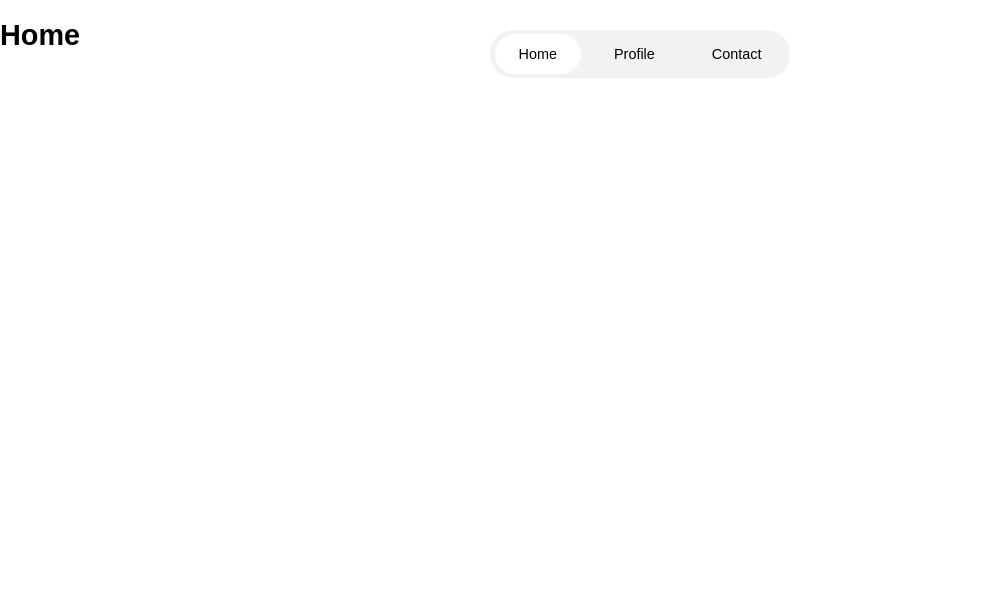
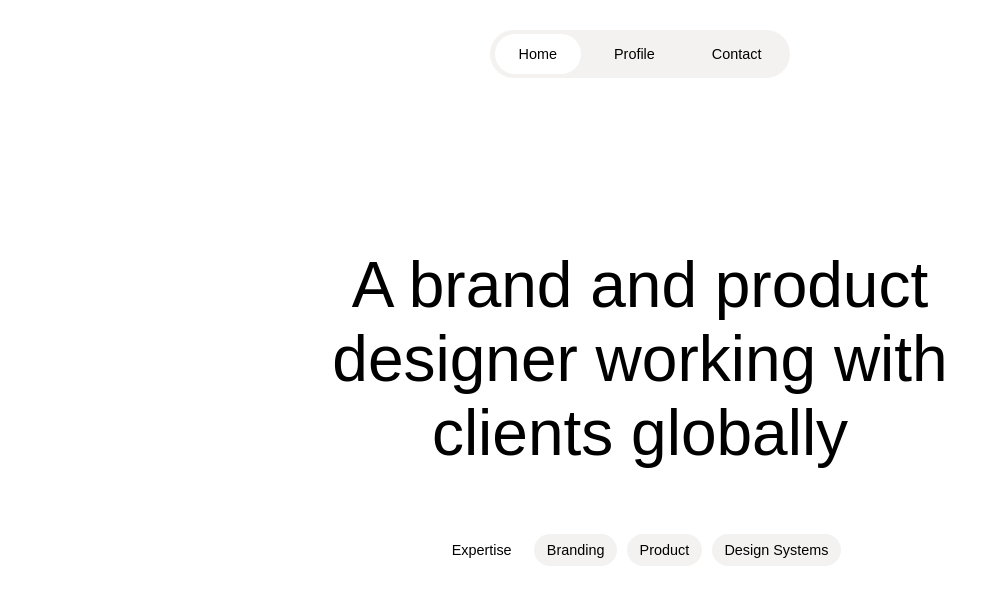
Before and after one commit to adpol95/oh-studio-project, a React (Create React App) app: page / in a window 1280 px wide. Shown: the top 604 px of the page, without its empty margins (0-1006 px from the left). Built offline with nearby package versions, Linux system fonts and the light colour scheme.

Commit message:
Start to create home page

```diff
--- a/src/App.css
+++ b/src/App.css
@@ -26,10 +26,54 @@
   text-decoration: none;
 }
 
+.welcomeText {
+  display: flex;
+  flex-direction: column;
+  align-items: center;
+}
+.welcomeText .bigText {
+  text-align: center;
+  padding: 0 30px;
+  max-width: 620px;
+}
+@media (max-width: 810px) {
+  .welcomeText .bigText {
+    font-size: 2rem;
+  }
+}
+@media (min-width: 810.2px) and (max-width: 1200px) {
+  .welcomeText .bigText {
+    font-size: 3rem;
+    text-align: center;
+  }
+}
+@media (min-width: 1200.2px) {
+  .welcomeText .bigText {
+    font-size: 4rem;
+  }
+}
+
+.listOfWelcomeText {
+  display: flex;
+}
+.listOfWelcomeText div {
+  margin: 0 0.3rem;
+  background: rgba(232, 229, 228, 0.5019607843);
+  padding: 0.5rem 0.8rem;
+  border-radius: 1.3rem;
+}
+@media (max-width: 810px) {
+  .listOfWelcomeText {
+    display: none;
+  }
+}
+
 body {
   height: 2000px;
   font-family: sans-serif;
   font-size: 0.9rem;
+  padding: 2rem;
+  margin-top: 9.5rem;
 }
 
 /*# sourceMappingURL=App.css.map */
--- a/src/App.js
+++ b/src/App.js
@@ -8,9 +8,9 @@ function App() {
   return (
     <div>
       <Header/>
-      <main>
+      <div>
         <Outlet/>
-      </main>
+      </div>
     </div>
   )
 }
--- a/src/App.scss
+++ b/src/App.scss
@@ -1,7 +1,10 @@
 @import 'Header';
+@import 'home';
 
 body {
   height: 2000px;
   font-family: sans-serif;
   font-size: 0.9rem;
+  padding: 2rem;
+  margin-top: 9.5rem;
 }
--- a/src/Header.js
+++ b/src/Header.js
@@ -27,26 +27,27 @@ function Header() {
   const [activeHead, setActiveHead] = useState(headerList);
   const selectHeadSec = (id) => {
     setActiveHead(activeHead.map(el => {
-      return { ...el, active: id === el.id }
+      return {...el, active: id === el.id}
     }));
-    console.log(activeHead)
   }
 
 
   return (
-    <header className={'header'}>
+    <div className={'header'}>
       <div className={'mainSec'}>
         {activeHead.map(el =>
           <div
             onClick={() => selectHeadSec(el.id)} id={el.id} style={{background: el.active ? "white" : ""}}
-            className={'headerMainText'}><Link to={'/' + el.link} className={'links'}
+            className={'headerMainText'}
+            key={el.id}
           >
-            {el.value}
-          </Link>
+            <Link to={'/' + el.link} className={'links'}>
+              {el.value}
+            </Link>
           </div>
         )}
       </div>
-    </header>
+    </div>
   )
 }
 
--- a/src/HomePage.js
+++ b/src/HomePage.js
@@ -1,7 +1,18 @@
 function HomePage() {
+
   return (
     <div>
-      <h1>Home</h1>
+      <div className={'welcomeText'}>
+        <p className={'bigText'}>
+          A brand and product designer working with clients globally
+        </p>
+        <div className={'listOfWelcomeText'}>
+          <div style={{background: "white"}}>Expertise</div>
+          <div>Branding</div>
+          <div>Product</div>
+          <div>Design Systems</div>
+        </div>
+      </div>
     </div>
   )
 }
--- /dev/null
+++ b/src/_home.scss
@@ -0,0 +1,38 @@
+.welcomeText {
+  display: flex;
+  flex-direction: column;
+  align-items: center;
+
+  .bigText {
+    text-align: center;
+    padding: 0 30px;
+    max-width: 620px;
+
+    @media (max-width: 810px) {
+      font-size: 2rem;
+    }
+
+    @media (min-width: 810.2px) and (max-width: 1200px) {
+      font-size: 3rem;
+      text-align: center;
+    }
+
+    @media (min-width: 1200.2px) {
+      font-size: 4rem;
+    }
+  }
+}
+
+.listOfWelcomeText {
+  display: flex;
+  div {
+    margin: 0 .3rem;
+    background: $greyColor;
+    padding: .5rem .8rem;
+    border-radius: 1.3rem;
+  }
+
+  @media (max-width: 810px) {
+    display: none;
+  }
+}
```
Also changed, not shown: 1 other file (tests, documents, lock files or other folders).
